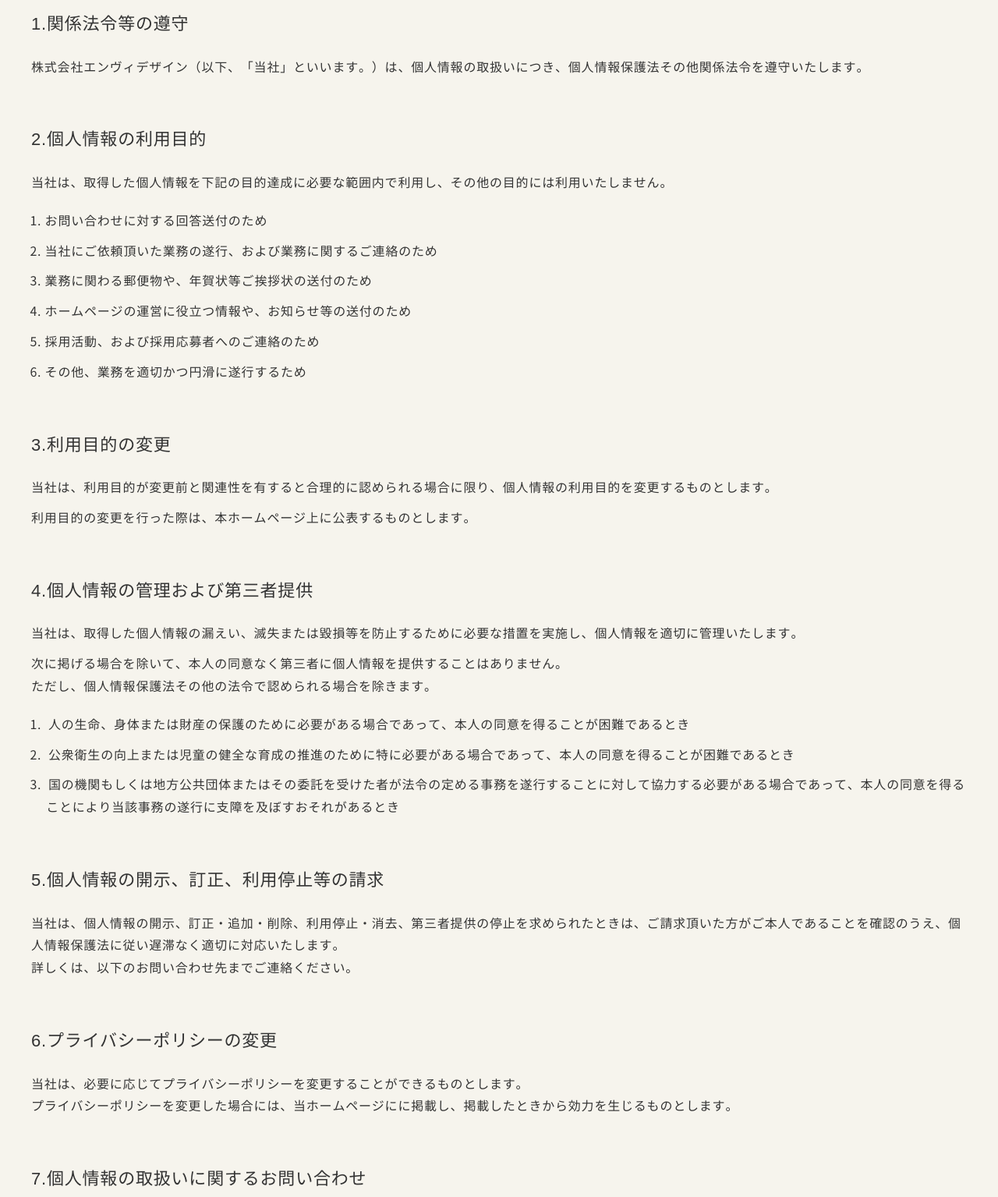
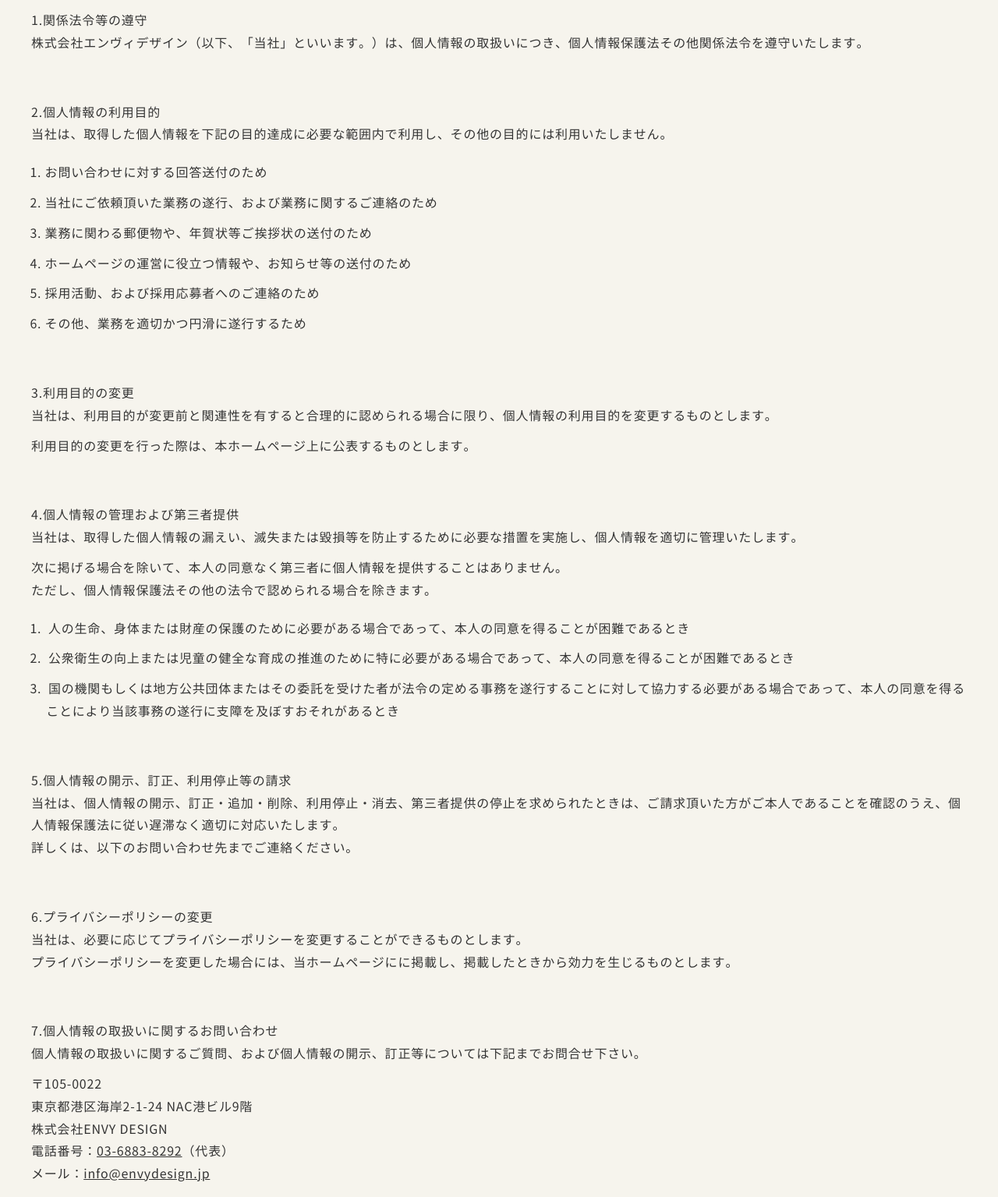
Before and after one commit to guriko0000/BASE10, an Astro site: page /base10/policy in a window 1280 px wide. Shown: the part 360-1895 px from the top of the page at 78% size. Built offline with nearby package versions, Linux system fonts and the light colour scheme; Astro itself is replaced by a stand-in of ours; a web font is replaced by a local one.

Commit message:
プライバシーポリシー見出しタグ修正

```diff
--- a/src/pages/policy.astro
+++ b/src/pages/policy.astro
@@ -17,13 +17,13 @@ import Layout from "../layouts/Layout.astro";
   <section class="l-section l-section--first l-section--last p-policy">
     <div class="l-inner">
       <section class="p-policy__section">
-        <h3>1.関係法令等の遵守</h3>
+        <h2>1.関係法令等の遵守</h2>
         <p>
           株式会社エンヴィデザイン（以下、「当社」といいます。）は、個人情報の取扱いにつき、個人情報保護法その他関係法令を遵守いたします。
         </p>
       </section>
       <section class="p-policy__section">
-        <h3>2.個人情報の利用目的</h3>
+        <h2>2.個人情報の利用目的</h2>
         <p>
           当社は、取得した個人情報を下記の目的達成に必要な範囲内で利用し、その他の目的には利用いたしません。
         </p>
@@ -37,7 +37,7 @@ import Layout from "../layouts/Layout.astro";
         </ol>
       </section>
       <section class="p-policy__section">
-        <h3>3.利用目的の変更</h3>
+        <h2>3.利用目的の変更</h2>
         <p>
           当社は、利用目的が変更前と関連性を有すると合理的に認められる場合に限り、個人情報の利用目的を変更するものとします。
         </p>
@@ -46,7 +46,7 @@ import Layout from "../layouts/Layout.astro";
         </p>
       </section>
       <section class="p-policy__section">
-        <h3>4.個人情報の管理および第三者提供</h3>
+        <h2>4.個人情報の管理および第三者提供</h2>
         <p>
           当社は、取得した個人情報の漏えい、滅失または毀損等を防止するために必要な措置を実施し、個人情報を適切に管理いたします。
         </p>
@@ -66,21 +66,21 @@ import Layout from "../layouts/Layout.astro";
         </ol>
       </section>
       <section class="p-policy__section">
-        <h3>5.個人情報の開示、訂正、利用停止等の請求</h3>
+        <h2>5.個人情報の開示、訂正、利用停止等の請求</h2>
         <p>
           当社は、個人情報の開示、訂正・追加・削除、利用停止・消去、第三者提供の停止を求められたときは、ご請求頂いた方がご本人であることを確認のうえ、個人情報保護法に従い遅滞なく適切に対応いたします。<br
           />詳しくは、以下のお問い合わせ先までご連絡ください。
         </p>
       </section>
       <section class="p-policy__section">
-        <h3>6.プライバシーポリシーの変更</h3>
+        <h2>6.プライバシーポリシーの変更</h2>
         <p>
           当社は、必要に応じてプライバシーポリシーを変更することができるものとします。<br
           />プライバシーポリシーを変更した場合には、当ホームページにに掲載し、掲載したときから効力を生じるものとします。
         </p>
       </section>
       <section class="p-policy__section">
-        <h3>7.個人情報の取扱いに関するお問い合わせ</h3>
+        <h2>7.個人情報の取扱いに関するお問い合わせ</h2>
         <p>
           個人情報の取扱いに関するご質問、および個人情報の開示、訂正等については下記までお問合せ下さい。
         </p>
```
